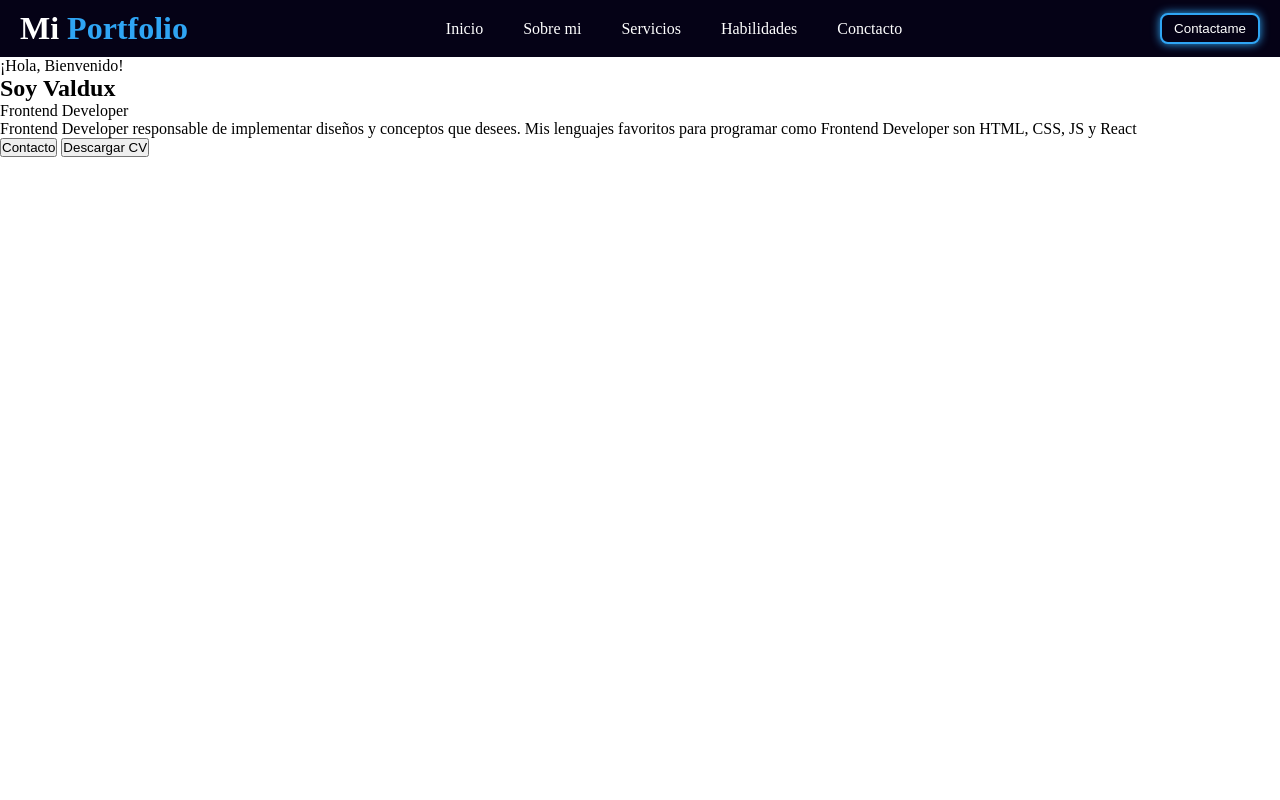
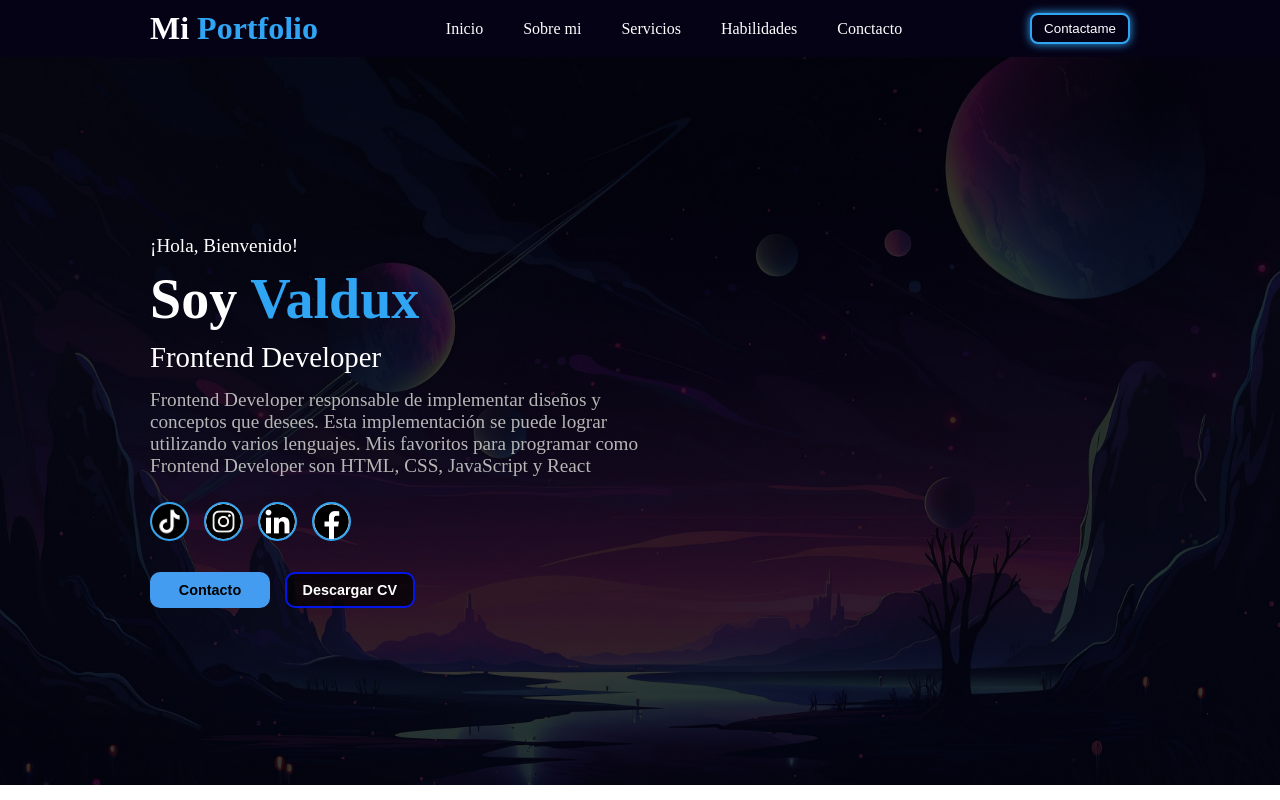
Before and after one commit to Ezequiel-valdiviezo/Practica-landing-portfolio, a plain HTML site: page index.html in a window 1280 px wide. Drawn offline with Linux system fonts and the light colour scheme.

Commit message:
Maquetado y diseño home terminado

```diff
--- a/estilos.css
+++ b/estilos.css
@@ -16,7 +16,7 @@ h1{
 
 .nav {
     color: white;
-    padding: 10px 20px;
+    padding: 10px 150px;
     display: flex;
     justify-content: space-between;
     align-items: center;
@@ -52,3 +52,91 @@ h1{
     background-color: rgb(47, 165, 244);
     color: #050216;
 }
+
+main{
+    background-image: url(./img/fondoLogin2.jpg);
+    background-size: cover;
+    background-position: center;
+    background-repeat: no-repeat;
+    height: 91vh;
+}
+
+.contenido{
+    background-color: rgba(0, 0, 0, 0.786);
+    color: white;
+    font-size: 1.2rem;
+    height: 91vh;
+    display: flex;
+    flex-direction: column;
+    justify-content: center;
+    padding: 0px 150px;
+}
+
+h2{
+    font-size: 3.5rem;
+    margin: 10px 0px
+}
+
+#frontend{
+    font-size: 1.8rem;
+}
+
+#nombreContenido{
+    color: rgb(47, 165, 244);
+}
+
+.presentacion{
+    margin: 15px 0px;
+    width: 50%;
+    color: rgb(182, 182, 182);
+}
+
+.botones button{
+    margin-top: 1rem;
+    font-size: 0.9rem;
+}
+
+.boton1{
+    width: 120px;
+    padding: 8px 12px;
+    margin-right: 10px;
+    background-color: rgb(67, 156, 239);
+    border: 2px solid rgb(67, 156, 239);
+    border-radius: 10px;
+    color: black;
+    font-weight: bold;
+    cursor: pointer;
+}
+.boton1:hover{
+    box-shadow: 0 0px 20px rgb(3, 22, 232);
+}
+.boton2{
+    width: 130px;
+    padding: 8px 12px;
+    background-color: rgba(0, 0, 0, 0.694);
+    border: 2px solid rgb(3, 22, 232);
+    border-radius: 10px;
+    color: rgb(255, 255, 255);
+    font-weight: bold;
+    cursor: pointer;
+}
+.boton2:hover{
+    box-shadow: 0 0px 15px rgb(3, 22, 232)
+}
+
+.redes{
+    display: flex;
+}
+
+.redes div{
+    margin: 10px 0px;
+    margin-right: 15px;
+}
+
+.redes img {
+    border-radius: 50%; /* Hace que la imagen sea redonda */
+    border: 2px solid rgb(47, 165, 244); /* Añade un borde azul de 2px */
+    width: 35px; /* Ajusta el tamaño según sea necesario */
+    height: 35px; /* Ajusta el tamaño según sea necesario */
+    background-color: white;
+}
--- a/index.html
+++ b/index.html
@@ -27,23 +27,33 @@
         </div>
     </header>
     <main>
-        <div>
+        <div class="contenido">
             <p>¡Hola, Bienvenido!</p>
 
-            <h2>Soy Valdux</h2>
-            <p>Frontend Developer</p>
+            <h2>Soy <span id="nombreContenido">Valdux</span></h2>
+            <p id="frontend">Frontend Developer</p>
 
-            <p>Frontend Developer responsable de implementar diseños y conceptos que desees. Mis lenguajes favoritos para programar como Frontend Developer son HTML, CSS, JS y React</p>
+            <p class="presentacion">Frontend Developer responsable de implementar diseños y conceptos que desees. Esta implementación se puede lograr utilizando varios lenguajes. Mis favoritos para programar como Frontend Developer son HTML, CSS, JavaScript y React</p>
 
-            <div>
-                <div></div>
-                <div></div>
-                <div></div>
-                <div></div>
+            <div class="redes">
+                <div>
+                    <img src="./img/tik.png" alt="">
+                </div>
+                <div>
+                    <img src="./img/insta.png" alt="">
+                </div>
+                <div>
+                    <img src="./img/linke.png" alt="">
+                </div>
+                <div>
+                    <img src="./img/face.png" alt="">
+                </div>
             </div>
 
-            <button>Contacto</button>
-            <button>Descargar CV</button>
+            <div class="botones">
+                <button class="boton1">Contacto</button>
+                <button class="boton2">Descargar CV</button>
+            </div>
         </div>
 
     </main>
```
Also changed, not shown: img/face.png (added), img/insta.png (added), img/linke.png (added), img/tik.png (added).
